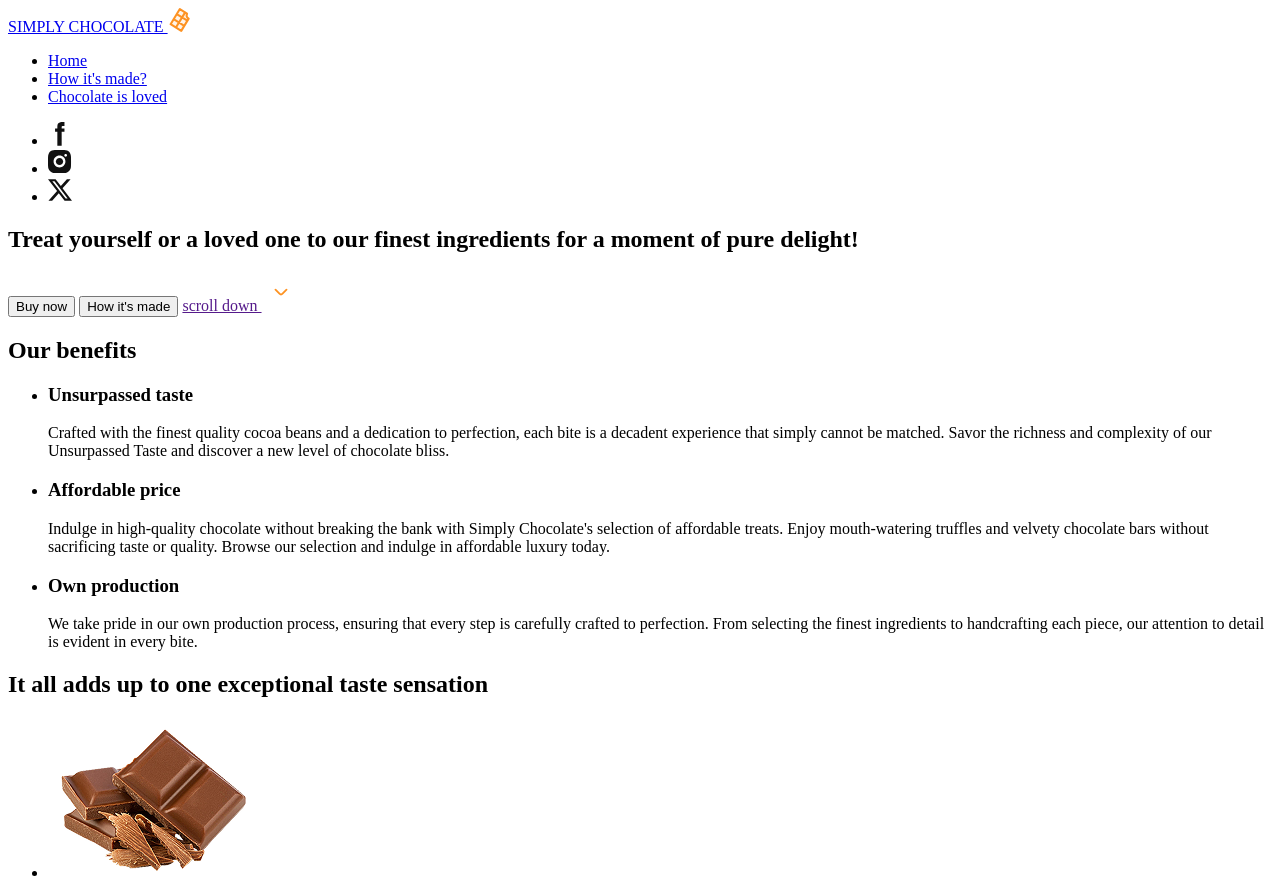
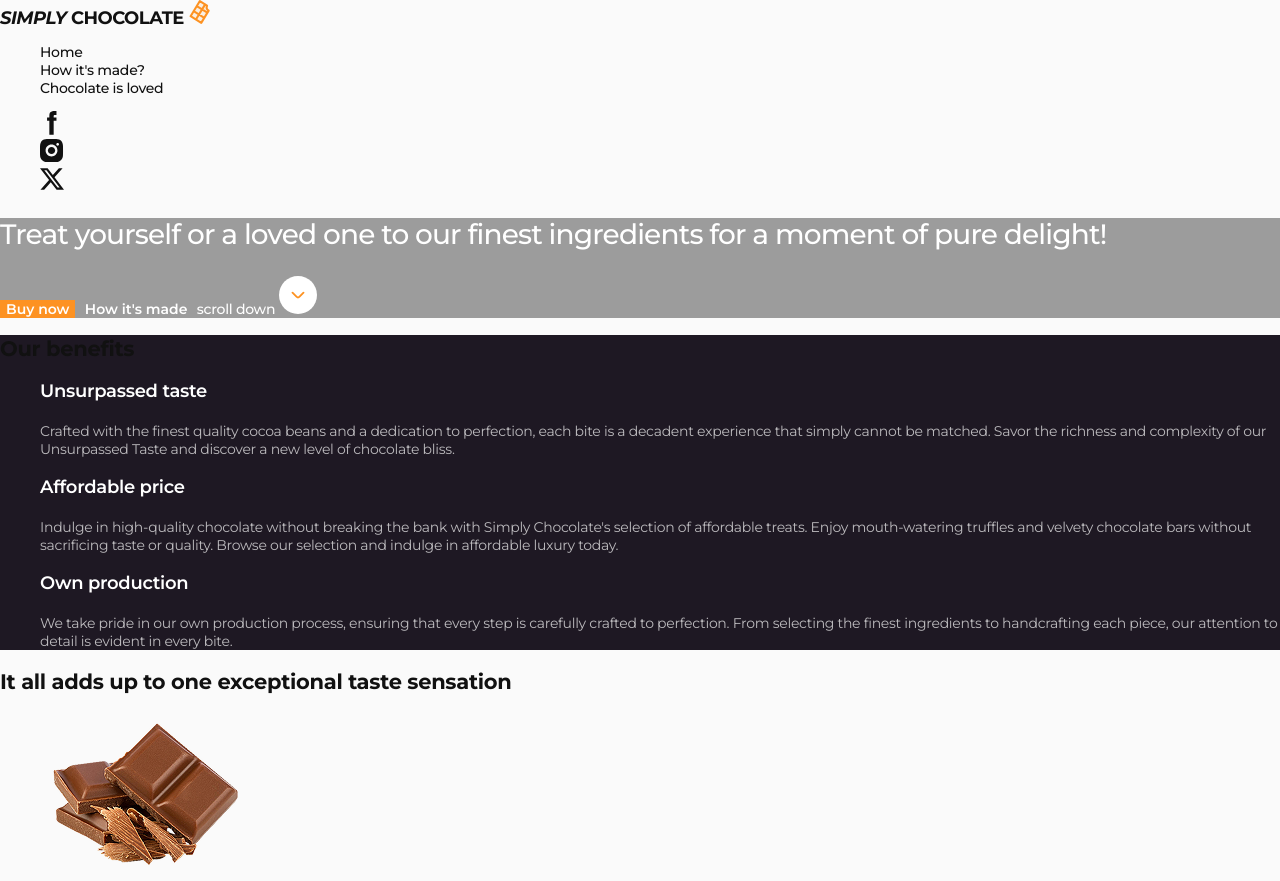
Before and after one commit to asicue/simply-chocolate-practice, a plain HTML site: page index.html in a window 1280 px wide. Shown: the top 881 px of the page. Drawn offline with nearby package versions, Linux system fonts and the light colour scheme.

Commit message:
css files add classes header styles common styles hero styles benefits styles

```diff
--- /dev/null
+++ b/css/benefits.css
@@ -0,0 +1,16 @@
+.benefits {
+  background: #1e1823;
+}
+.benefits-list {
+}
+.benefits-item {
+}
+.benefits-subtitle {
+  font-weight: 600;
+  font-size: 18px;
+  line-height: 1.33;
+  color: #fff;
+}
+.benefits-desc {
+  color: rgba(255, 255, 255, 0.7);
+}
--- /dev/null
+++ b/css/common.css
@@ -0,0 +1,78 @@
+/* Global styles */
+body {
+  font-family: 'Montserrat', sans-serif;
+  font-weight: 400;
+  font-size: 14px;
+  line-height: 1.29;
+  letter-spacing: -0.02em;
+  color: #111;
+  background-color: #fafafa;
+}
+ol,
+ul {
+  list-style-type: none;
+}
+a {
+  text-decoration: none;
+  color: inherit;
+}
+button {
+  cursor: pointer;
+}
+address {
+  font-style: normal;
+}
+
+/* Base styles */
+.logo {
+  font-weight: 700;
+  font-size: 18px;
+  line-height: 1.11;
+  letter-spacing: -0.03em;
+  text-transform: uppercase;
+}
+.logo-icon {
+}
+
+/* Socials styles */
+.socials {
+}
+.socials-item {
+}
+.socials-link {
+}
+.socials-icon {
+}
+
+/* Button */
+.btn {
+  font-weight: 600;
+  background-color: transparent;
+  border: none;
+}
+.btn-filled {
+  color: #fff;
+  background: #fd9222;
+}
+.btn-filled:hover,
+.btn-filled:focus {
+  color: #fd9222;
+  background: rgba(253, 146, 34, 0.1);
+}
+.btn-outlined {
+}
+.primary {
+  color: #fff;
+}
+.primary:hover,
+.primary:focus {
+  color: #fd9222;
+}
+.secondary {
+  color: #111;
+}
+.secondary:hover,
+.secondary:focus {
+  color: #fff;
+  background: #fd9222;
+}
--- /dev/null
+++ b/css/header.css
@@ -0,0 +1,18 @@
+.header {
+}
+.main-nav {
+}
+.main-nav-list {
+}
+.main-nav-item {
+}
+.main-nav-link {
+  font-weight: 500;
+  white-space: nowrap;
+  overflow: hidden;
+  text-overflow: ellipsis;
+}
+.main-nav-link:hover,
+.main-nav-link:focus {
+  color: #fd9222;
+}
--- /dev/null
+++ b/css/hero.css
@@ -0,0 +1,20 @@
+.hero {
+  background-color: rgba(17, 17, 17, 0.4);
+}
+.hero-title {
+  font-weight: 500;
+  font-size: 28px;
+  line-height: 1.21;
+  letter-spacing: -0.03em;
+  color: #fff;
+}
+.hero-link {
+  font-weight: 500;
+  color: #fff;
+}
+.hero-link:hover,
+.hero-link:focus {
+  color: #fd9222;
+}
+.hero-link-icon {
+}
--- /dev/null
+++ b/css/main.css
@@ -0,0 +1,11 @@
+@import url('./common.css');
+
+@import url('./header.css');
+@import url('./hero.css');
+@import url('./benefits.css');
+@import url('./ingridients.css');
+@import url('./made.css');
+@import url('./products.css');
+@import url('./bestsellers.css');
+@import url('./reviews.css');
+@import url('./footer.css');
--- a/index.html
+++ b/index.html
@@ -17,39 +17,59 @@
       href="./images/icons/logo.svg"
       type="image/xml+svg"
     />
+    <!-- Fonts -->
+    <link rel="preconnect" href="https://fonts.googleapis.com" />
+    <link rel="preconnect" href="https://fonts.gstatic.com" crossorigin />
+    <link
+      href="https://fonts.googleapis.com/css2?family=Montserrat:ital,wght@0,100..900;1,100..900&family=Roboto:ital,wght@0,100..900;1,100..900&display=swap"
+      rel="stylesheet"
+    />
+    <!-- Normalize styles -->
+    <link
+      rel="stylesheet"
+      href="https://cdnjs.cloudflare.com/ajax/libs/modern-normalize/3.0.1/modern-normalize.min.css"
+      integrity="sha512-q6WgHqiHlKyOqslT/lgBgodhd03Wp4BEqKeW6nNtlOY4quzyG3VoQKFrieaCeSnuVseNKRGpGeDU3qPmabCANg=="
+      crossorigin="anonymous"
+      referrerpolicy="no-referrer"
+    />
+    <!-- Custom styles -->
+    <link rel="stylesheet" href="./css/main.css" />
   </head>
   <body>
-    <header id="home">
-      <a href="./index.html">
-        SIMPLY CHOCOLATE
+    <header class="header" id="home">
+      <a class="logo" href="./index.html">
+        <i>SIMPLY</i> CHOCOLATE
         <img
+          class="logo-icon"
           src="./images/icons/logo.svg"
           alt="Site logo"
           width="24"
           height="24"
         />
       </a>
-      <nav>
-        <ul>
-          <li>
-            <a href="#home">Home</a>
+      <nav class="main-nav">
+        <ul class="main-nav-list">
+          <li class="main-nav-item">
+            <a class="main-nav-link" href="#home">Home</a>
           </li>
-          <li>
-            <a href="#made">How it&#39;s made?</a>
+          <li class="main-nav-item">
+            <a class="main-nav-link" href="#made">How it&#39;s made?</a>
           </li>
-          <li>
-            <a href="#reviews">Chocolate is loved</a>
+          <li class="main-nav-item">
+            <a class="main-nav-link" href="#reviews">Chocolate is loved</a>
           </li>
         </ul>
       </nav>
-      <ul>
-        <li>
+      <ul class="socials">
+        <li class="socials-item">
           <a
+            class="socials-link"
             href="https://facebook.com"
             target="_blank"
             rel="noopener noreferrrer"
           >
             <img
+              class="socials-icon"
               src="./images/icons/illustration.svg"
               alt="Facebook icon"
               width="24"
@@ -57,13 +77,15 @@
             />
           </a>
         </li>
-        <li>
+        <li class="socials-item">
           <a
+            class="socials-link"
             href="https://instagram.com"
             target="_blank"
             rel="noopener noreferrrer"
           >
             <img
+              class="socials-icon"
               src="./images/icons/illustration-1.svg"
               alt="Instagram icon"
               width="24"
@@ -71,9 +93,15 @@
             />
           </a>
         </li>
-        <li>
-          <a href="https://x.com" target="_blank" rel="noopener noreferrrer">
+        <li class="socials-item">
+          <a
+            class="socials-link"
+            href="https://x.com"
+            target="_blank"
+            rel="noopener noreferrrer"
+          >
             <img
+              class="socials-icon"
               src="./images/icons/illustration-2.svg"
               alt="X icon"
               width="24"
@@ -85,16 +113,19 @@
     </header>
     <main>
       <!-- Hero section -->
-      <section id="hero">
-        <h1>
+      <section class="hero" id="hero">
+        <h1 class="hero-title">
           Treat yourself or a loved one to our finest ingredients for a moment
           of pure delight!
         </h1>
-        <button type="button">Buy now</button>
-        <button type="button">How it&#39;s made</button>
-        <a href="">
+        <button class="btn btn-filled" type="button">Buy now</button>
+        <button class="btn btn-outlined primary" type="button">
+          How it&#39;s made
+        </button>
+        <a class="hero-link" href="#benefits">
           scroll down
           <img
+            class="hero-link-icon"
             src="./images/icons/wrapper.svg"
             alt="arrow down icon"
             width="38"
@@ -103,21 +134,21 @@
         </a>
       </section>
       <!-- Benefits section -->
-      <section id="benefits">
+      <section class="benefits" id="benefits">
         <h2>Our benefits</h2>
-        <ul>
-          <li>
-            <h3>Unsurpassed taste</h3>
-            <p>
+        <ul class="benefits-list">
+          <li class="benefits-item">
+            <h3 class="benefits-subtitle">Unsurpassed taste</h3>
+            <p class="benefits-desc">
               Crafted with the finest quality cocoa beans and a dedication to
               perfection, each bite is a decadent experience that simply cannot
               be matched. Savor the richness and complexity of our Unsurpassed
               Taste and discover a new level of chocolate bliss.
             </p>
           </li>
-          <li>
-            <h3>Affordable price</h3>
-            <p>
+          <li class="benefits-item">
+            <h3 class="benefits-subtitle">Affordable price</h3>
+            <p class="benefits-desc">
               Indulge in high-quality chocolate without breaking the bank with
               Simply Chocolate's selection of affordable treats. Enjoy
               mouth-watering truffles and velvety chocolate bars without
@@ -125,9 +156,9 @@
               affordable luxury today.
             </p>
           </li>
-          <li>
-            <h3>Own production</h3>
-            <p>
+          <li class="benefits-item">
+            <h3 class="benefits-subtitle">Own production</h3>
+            <p class="benefits-desc">
               We take pride in our own production process, ensuring that every
               step is carefully crafted to perfection. From selecting the finest
               ingredients to handcrafting each piece, our attention to detail is
@@ -404,20 +435,24 @@
             </p>
           </li>
         </ul>
-        <button type="button">Leave a review</button>
+        <button class="btn btn-outlined secondary" type="button">
+          Leave a review
+        </button>
       </section>
     </main>
     <footer>
       <p>Chocolate a delicious cure for a bad day</p>
       <p>Social networks</p>
-      <ul>
-        <li>
+      <ul class="socials">
+        <li class="socials-item">
           <a
+            class="socials-link"
             href="https://facebook.com"
             target="_blank"
             rel="noopener noreferrrer"
           >
             <img
+              class="socials-icon"
               src="./images/icons/illustration.svg"
               alt="Facebook icon"
               width="24"
@@ -425,13 +460,15 @@
             />
           </a>
         </li>
-        <li>
+        <li class="socials-item">
           <a
+            class="socials-link"
             href="https://instagram.com"
             target="_blank"
             rel="noopener noreferrrer"
           >
             <img
+              class="socials-icon"
               src="./images/icons/illustration-1.svg"
               alt="Instagram icon"
               width="24"
@@ -439,9 +476,15 @@
             />
           </a>
         </li>
-        <li>
-          <a href="https://x.com" target="_blank" rel="noopener noreferrrer">
+        <li class="socials-item">
+          <a
+            class="socials-link"
+            href="https://x.com"
+            target="_blank"
+            rel="noopener noreferrrer"
+          >
             <img
+              class="socials-icon"
               src="./images/icons/illustration-2.svg"
               alt="X icon"
               width="24"
@@ -462,15 +505,15 @@
         </ul>
       </address>
 
-      <ul>
-        <li>
-          <a href="#home">Home</a>
+      <ul class="main-nav-list">
+        <li class="main-nav-item">
+          <a class="main-nav-link" href="#home">Home</a>
         </li>
-        <li>
-          <a href="#made">How it&#39;s made?</a>
+        <li class="main-nav-item">
+          <a class="main-nav-link" href="#made">How it&#39;s made?</a>
         </li>
-        <li>
-          <a href="#reviews">Chocolate is loved</a>
+        <li class="main-nav-item">
+          <a class="main-nav-link" href="#reviews">Chocolate is loved</a>
         </li>
       </ul>
     </footer>
```
Also changed, not shown: css/bestsellers.css (added), css/footer.css (added), css/ingridients.css (added), css/made.css (added), css/products.css (added), css/reviews.css (added).
